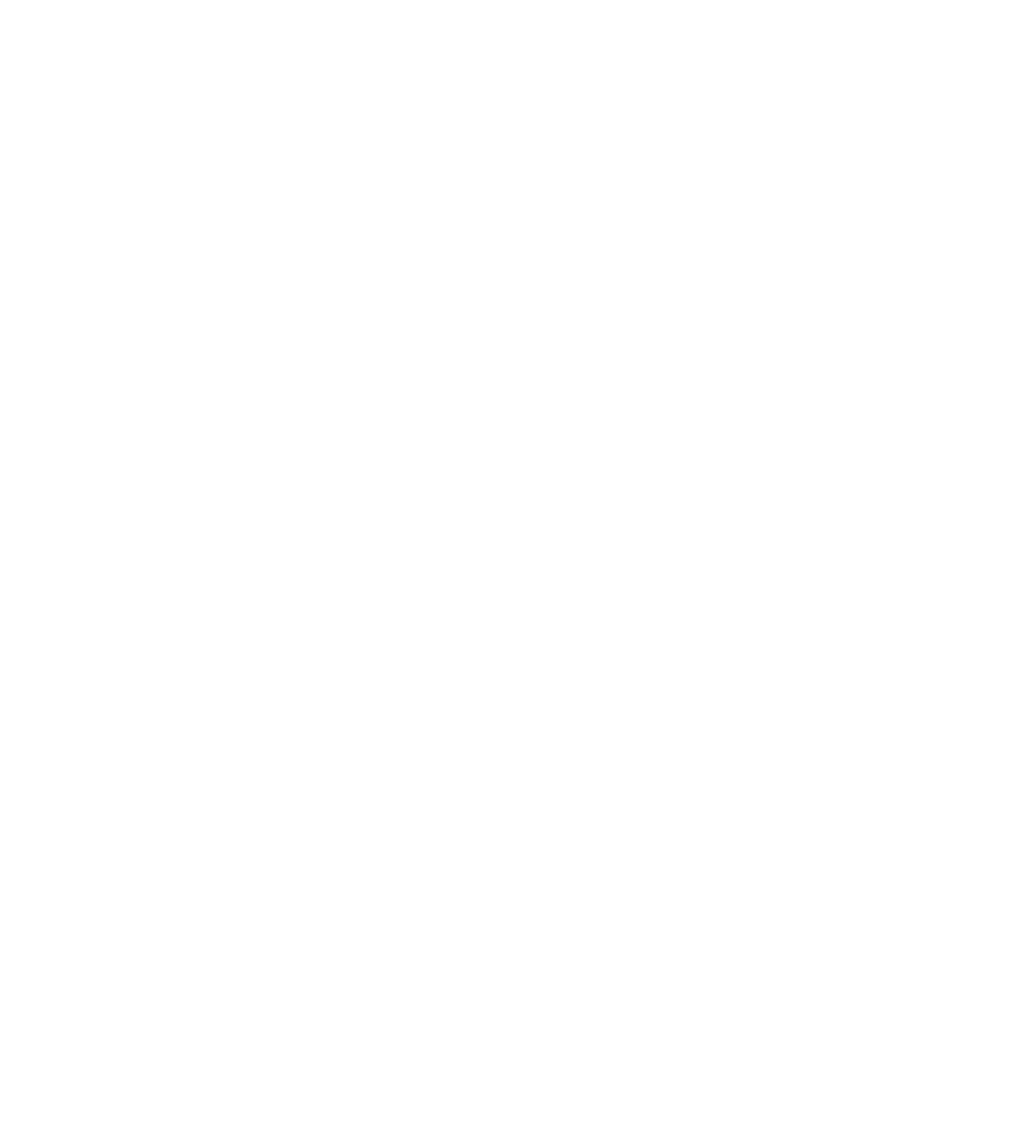
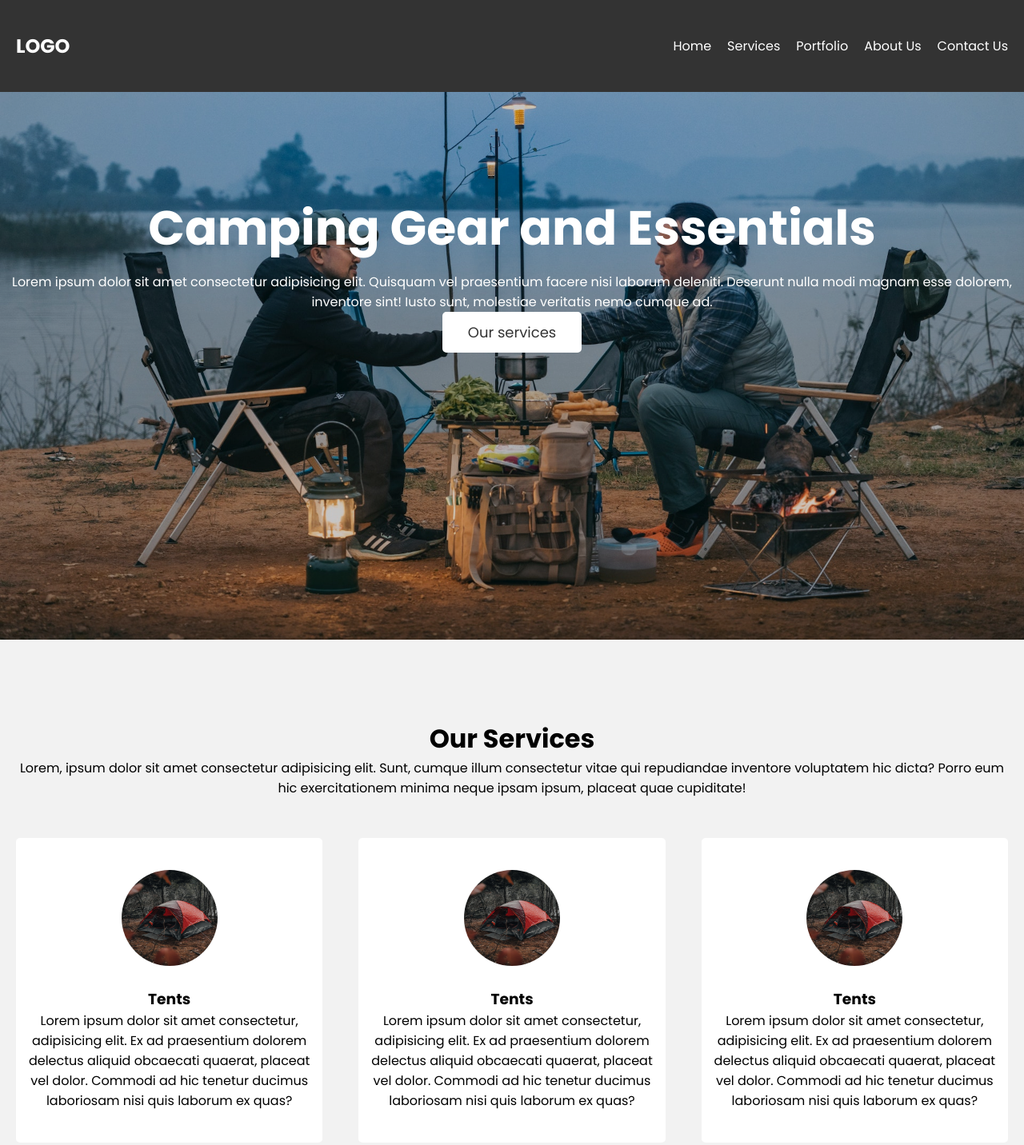
Before and after one commit to KaustubhVatsa/1st-html-css-responsive, a plain HTML site: page index.html in a window 1280 px wide. Shown: the top 1432 px of the page at 80% size. Before the commit the page ends 800 px from the top, so only its background shows below. Drawn offline with Linux system fonts and the light colour scheme.

Commit message:
day1work

```diff
--- a/index.html
+++ b/index.html
@@ -8,6 +8,82 @@
     <link rel="stylesheet" href="https://cdnjs.cloudflare.com/ajax/libs/font-awesome/6.3.0/css/all.min.css">
 </head>
 <body>
+    <!--header start-->
+    <header>
+        <nav class="navbar container flex">
+            <h2 class="logo"><a href="#">LOGO</a></h2>
+            <ul class="nav-links flex">
+                <li><a href="#home">home</a></li>
+                <li><a href="#services">services</a></li>
+                <li><a href="#portfolio">portfolio</a></li>
+                <li><a href="#about us">about us</a></li>
+                <li><a href="#contact us">contact us</a></li>
+            </ul>
+        </nav>
+    </header>
+    <!--header end!!-->
 
+    <!--homepage start-->
+    <section class="homepage" id="home">
+        <div class="content flex">
+            <div class="text">
+                <h1>Camping Gear and Essentials</h1>
+                <p>Lorem ipsum dolor sit amet consectetur adipisicing elit. Quisquam vel praesentium facere nisi laborum deleniti. Deserunt nulla modi magnam esse dolorem, inventore sint! Iusto sunt, molestiae veritatis nemo cumque ad.</p>
+
+            </div>
+            <a href="services">Our services</a>
+        </div>
+    </section>
+    <!--homepage end-->
+
+    <!--services start-->
+        <section class="services" id="services">
+            <div class="container">
+                <div class="section-title">
+                    <h2>Our Services</h2>
+                    <p>Lorem, ipsum dolor sit amet consectetur adipisicing elit. Sunt, cumque illum consectetur vitae qui repudiandae inventore voluptatem hic dicta? Porro eum hic exercitationem minima neque ipsam ipsum, placeat quae cupiditate!</p>
+
+                </div>
+                <ul class="cards flex">
+                    <li class="card">
+                        <img src="tents.jpg" alt="service image">
+                        <h3>Tents</h3>
+                        <p>Lorem ipsum dolor sit amet consectetur, adipisicing elit. Ex ad praesentium dolorem delectus aliquid obcaecati quaerat, placeat vel dolor. Commodi ad hic tenetur ducimus laboriosam nisi quis laborum ex quas?</p>
+
+                    </li>
+                    <li class="card">
+                        <img src="tents.jpg" alt="service image">
+                        <h3>Tents</h3>
+                        <p>Lorem ipsum dolor sit amet consectetur, adipisicing elit. Ex ad praesentium dolorem delectus aliquid obcaecati quaerat, placeat vel dolor. Commodi ad hic tenetur ducimus laboriosam nisi quis laborum ex quas?</p>
+
+                    </li>
+                    <li class="card">
+                        <img src="tents.jpg" alt="service image">
+                        <h3>Tents</h3>
+                        <p>Lorem ipsum dolor sit amet consectetur, adipisicing elit. Ex ad praesentium dolorem delectus aliquid obcaecati quaerat, placeat vel dolor. Commodi ad hic tenetur ducimus laboriosam nisi quis laborum ex quas?</p>
+
+                    </li>
+                    <li class="card">
+                        <img src="tents.jpg" alt="service image">
+                        <h3>Tents</h3>
+                        <p>Lorem ipsum dolor sit amet consectetur, adipisicing elit. Ex ad praesentium dolorem delectus aliquid obcaecati quaerat, placeat vel dolor. Commodi ad hic tenetur ducimus laboriosam nisi quis laborum ex quas?</p>
+
+                    </li>
+                    <li class="card">
+                        <img src="tents.jpg" alt="service image">
+                        <h3>Tents</h3>
+                        <p>Lorem ipsum dolor sit amet consectetur, adipisicing elit. Ex ad praesentium dolorem delectus aliquid obcaecati quaerat, placeat vel dolor. Commodi ad hic tenetur ducimus laboriosam nisi quis laborum ex quas?</p>
+
+                    </li>
+                    <li class="card">
+                        <img src="tents.jpg" alt="service image">
+                        <h3>Tents</h3>
+                        <p>Lorem ipsum dolor sit amet consectetur, adipisicing elit. Ex ad praesentium dolorem delectus aliquid obcaecati quaerat, placeat vel dolor. Commodi ad hic tenetur ducimus laboriosam nisi quis laborum ex quas?</p>
+
+                    </li>
+                </ul>
+            </div>
+        </section>
+    <!--services end-->
 </body>
 </html>
--- a/style.css
+++ b/style.css
@@ -0,0 +1,141 @@
+@import url("https://fonts.googleapis.com/css2?family=Poppins:wght@200;300;400;500;600;700&display=swap");
+* {
+  margin: 0;
+  padding: 0;
+  box-sizing: border-box;
+  font-family: "Poppins", sans-serif;
+}
+body{
+    background: #f2f2f2;
+}
+
+header{
+    position: fixed;
+    left: 0;
+    top: 0;
+    background: #333;
+    width: 100%;
+    z-index: 100;
+
+}
+.flex {
+    display: flex;
+    align-items: center;
+}
+.container{
+    max-width: 1900px;
+    width: 100%;
+    margin: 0 auto;
+    padding: 20px;
+}
+.navbar{
+    justify-content: space-between;
+}
+.nav-links{
+    gap: 20px;
+    list-style: none;
+}
+.navbar a{
+    color: #fff;
+    text-decoration: none;
+    text-transform: capitalize;
+    padding: 20px 0;
+    display: inline-block;
+    transition: 0.4s;
+}
+.nav-links{
+    gap: 20px;
+    list-style: none;
+}
+.navbar a:hover{
+    color: #ddd;
+}
+
+
+/* homepage */
+.homepage{
+    position: relative;
+    height: 100vh;
+    width: 100%;
+    background: url("home-bg.jpg");
+    background-position: center;
+    background-size: cover;
+}
+
+.homepage::before{
+    content: '';
+    left: 0;
+    top: 0;
+    position: absolute;
+    height: 100%;
+    width: 100%;
+    background-color: rgba(0, 0, 0.0, 0.2);
+}
+.homepage .content {
+    position: relative;
+    height: 85%;
+    flex-direction: column;
+    justify-content: center;
+}
+.homepage .text{
+    color: #fff;
+    text-align: center;
+}
+.homepage .text h1{
+    font-size: 60px;
+    font-weight: 700;
+    margin-bottom: 10px;
+}
+.homepage a{
+    color: #333;
+    border-radius: 5px;
+    transition: 0.3ms;
+    text-decoration: none;
+    padding: 10px 30px;
+    border: 2px solid #fff;
+    box-shadow: rgba(0, 0, 0, 0.3);
+    font-size: 18px;
+    background: #fff;
+}
+.homepage a:hover{
+    color: #fff;
+    background: rgba(255, 255, 255, 0.3);
+}
+
+/* services section  */
+.services{
+    padding-top: 80px;
+}
+.section-title{
+    text-align: center;
+}
+section h2{
+    font-size: 2rem;
+
+}
+section .cards{
+    margin-top: 50px;
+    flex-wrap: wrap;
+    justify-content: space-between;
+}
+
+section .card{
+    width: calc(100% / 3 - 30px);
+    text-align: center;
+    list-style: none ;
+    background: #fff;
+    padding: 40px 15px;
+    border-radius: 5px;
+    box-shadow: rgba(0, 0, 0, 0.04);
+    margin-bottom: 40px;
+}
+section .card img{
+    height: 120px;
+    width: 120px;
+    border-radius: 50%;
+    margin-bottom: 20px;
+
+}
+section .card{
+    margin-bottom: 20px;
+}
```
Also changed, not shown: backpacks.jpg (added), bags.jpg (added), bg-3.jpg (added), camping-1.jpg (added), camping-2.jpg (added), camping-3.jpg (added), camping-4.jpg (added), camping-5.jpg (added), camping-6.jpg (added), chair.jpg (added), home-bg.jpg (added), light.jpg (added), stoves.jpg (added), tents.jpg (added).
